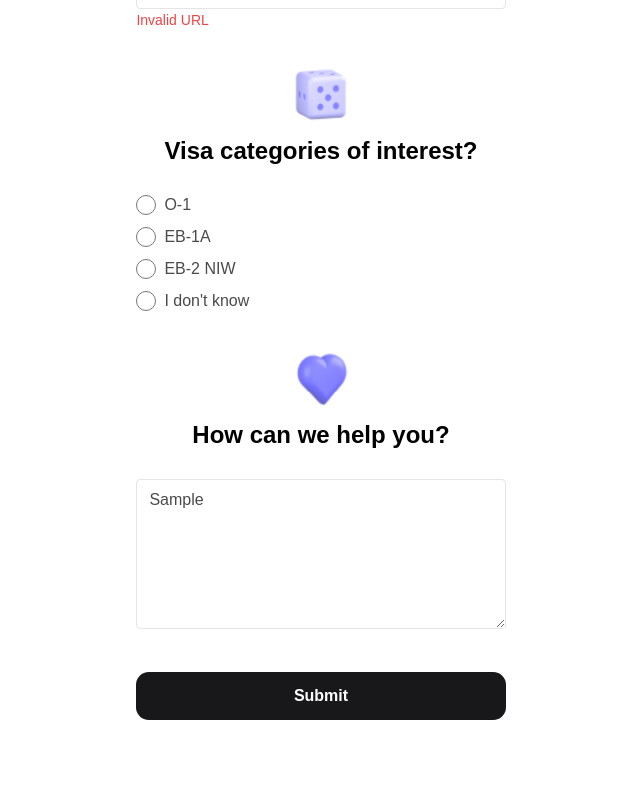
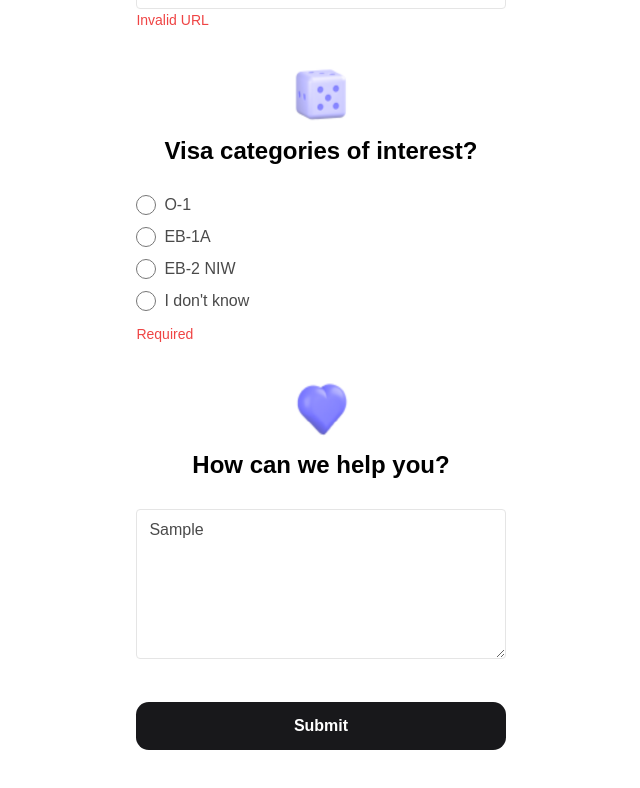
Before and after one commit to tylercorbett/alma-lead-management-app, a Next.js app: page / in a window 1280 px wide. Both pictures are taken after typing "Sample", "Sample", "name@example.com", "Sample", "Sample" into the empty fields and a click on the button "Submit". Shown: the part 1021-1809 px from the top of the page, without its empty margins (319-959 px from the left). Built offline with nearby package versions, Linux system fonts and the light colour scheme.

Commit message:
basic form submit

```diff
--- a/app/components/Form.tsx
+++ b/app/components/Form.tsx
@@ -358,6 +358,9 @@ const LeadForm = () => {
                       I don't know
                     </CheckboxLabel>
                   </CheckboxGroup>
+                  {errors.visaCategory && touched.visaCategory && (
+                    <ErrorMessage>{errors.visaCategory}</ErrorMessage>
+                  )}
                 </FormElementsWrapper>
               </Section>
 
```
